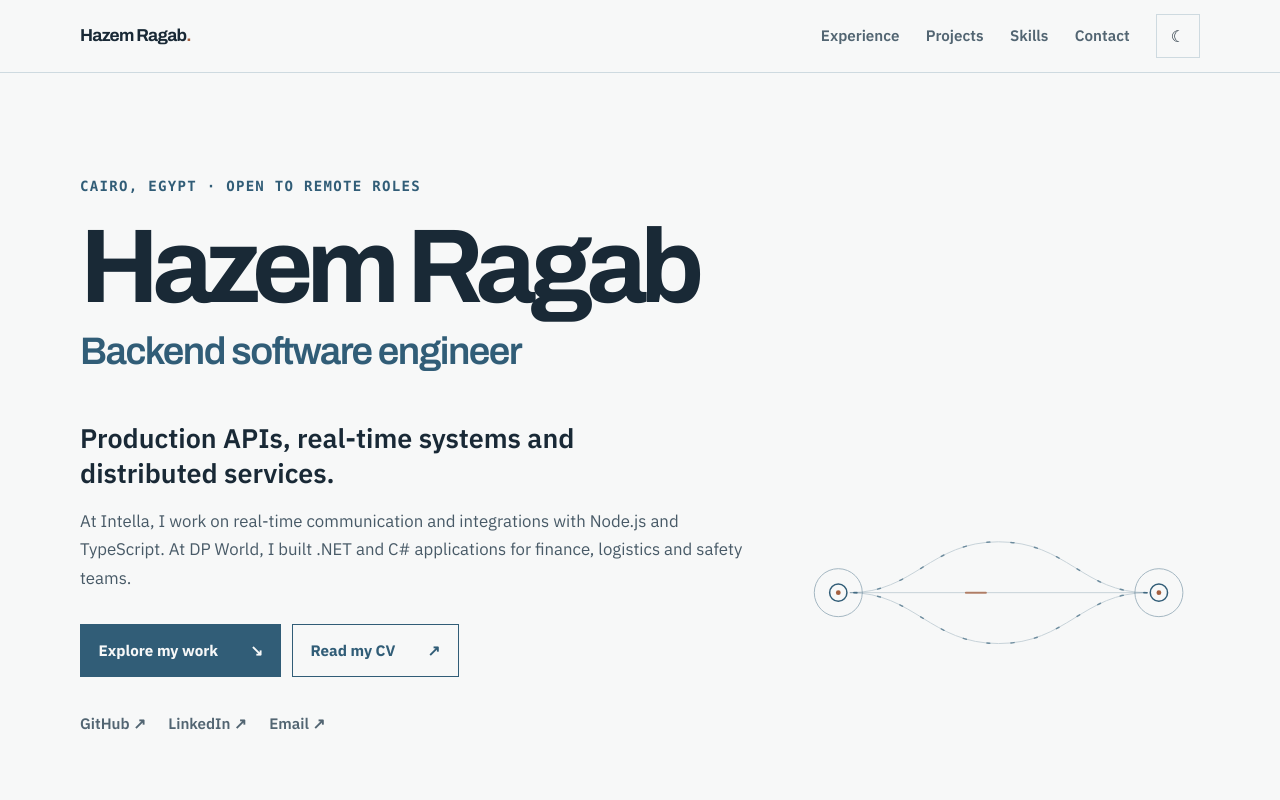
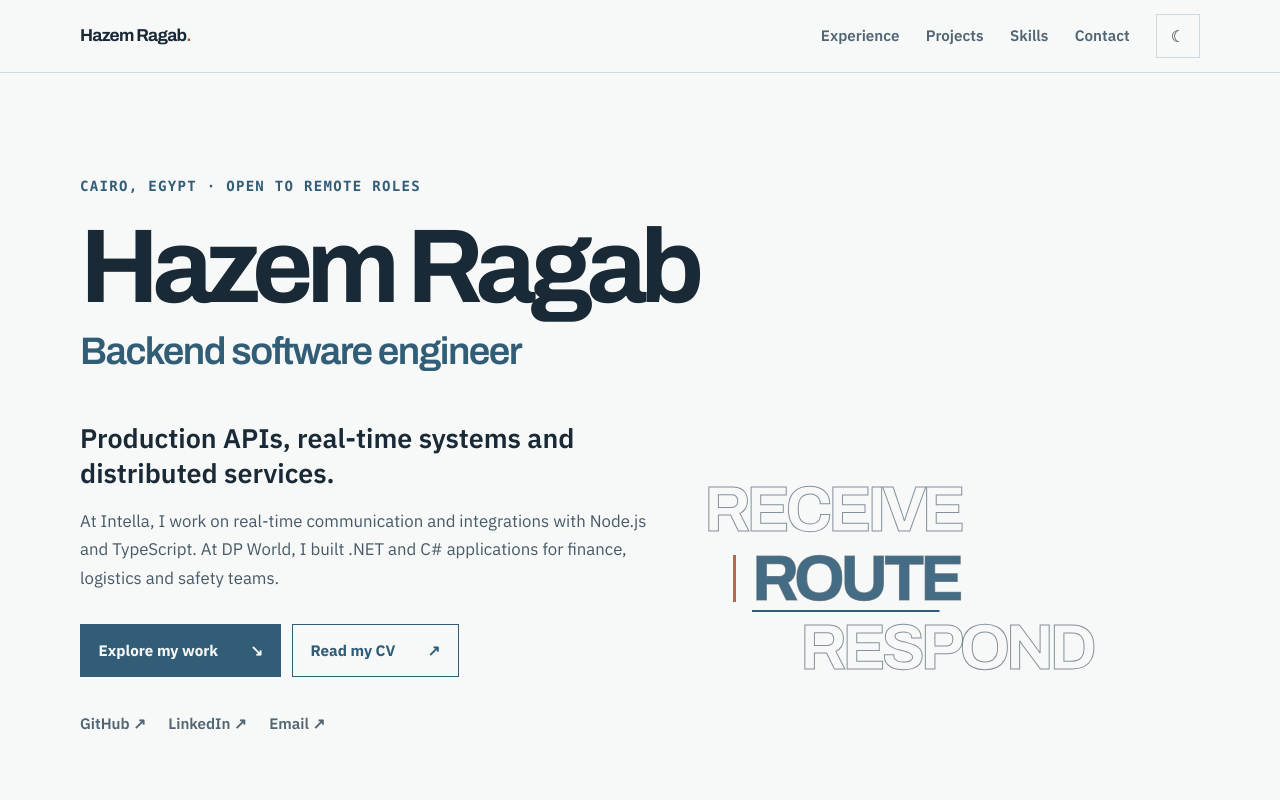
Before and after one commit to rhazem13/hazemportfolio-frontend, an Angular app: page / in a window 1280 px wide. Shown: the top 800 px of the page. Built offline with nearby package versions, Linux system fonts and the light colour scheme.

Commit message:
Replace hero signal with typographic backend flow

```diff
--- a/src/app/components/hero/hero.component.html
+++ b/src/app/components/hero/hero.component.html
@@ -4,8 +4,14 @@
       <p class="hero-eyebrow">Cairo, Egypt · Open to remote roles</p>
       <h1 id="hero-heading">Hazem Ragab</h1>
       <p class="hero-role">Backend software engineer</p>
+      <div class="hero-body">
         <p class="hero-title">Production APIs, real-time systems and distributed services.</p>
         <p class="hero-description">At Intella, I work on real-time communication and integrations with Node.js and TypeScript. At DP World, I built .NET and C# applications for finance, logistics and safety teams.</p>
+        <div class="hero-motion" role="img" aria-label="An animated backend flow: receive, route, respond.">
+          <div class="motion-word motion-receive" aria-hidden="true">Receive</div>
+          <div class="motion-word motion-route" aria-hidden="true"><span>Ro</span><span>ute</span></div>
+          <div class="motion-word motion-respond" aria-hidden="true">Respond</div>
+        </div>
         <div class="hero-actions">
           <a href="#experience" class="hero-action primary">Explore my work <span aria-hidden="true">↘</span></a>
           <a href="/assets/Hazem_Ragab_Resume.pdf" class="hero-action secondary" target="_blank" rel="noopener noreferrer">Read my CV <span aria-hidden="true">↗</span></a>
@@ -16,20 +22,6 @@
           <a href="mailto:h.ragab.dev@gmail.com">Email <span aria-hidden="true">↗</span></a>
         </nav>
       </div>
-    <svg class="hero-signal" viewBox="0 0 420 216" fill="none" aria-hidden="true">
-      <path class="signal-track" d="M55 108C122 108 139 55 210 55S298 108 365 108" />
-      <path class="signal-track" d="M55 108H365" />
-      <path class="signal-track" d="M55 108C122 108 139 161 210 161S298 108 365 108" />
-      <path class="signal-flow" d="M55 108C122 108 139 55 210 55S298 108 365 108" />
-      <path class="signal-flow signal-flow-bottom" d="M55 108C122 108 139 161 210 161S298 108 365 108" />
-      <path class="signal-packet" d="M55 108H365" />
-      <path class="signal-packet signal-packet-later" d="M55 108H365" />
-      <circle class="signal-ring" cx="43" cy="108" r="25" />
-      <circle class="signal-ring" cx="377" cy="108" r="25" />
-      <circle class="signal-node" cx="43" cy="108" r="9" />
-      <circle class="signal-node" cx="377" cy="108" r="9" />
-      <circle class="signal-core" cx="43" cy="108" r="2.5" />
-      <circle class="signal-core" cx="377" cy="108" r="2.5" />
-    </svg>
+    </div>
   </div>
 </section>
--- a/src/app/components/hero/styles/hero.component.scss
+++ b/src/app/components/hero/styles/hero.component.scss
@@ -1,31 +1,45 @@
 .hero { padding: clamp(4rem, 8vw, 7.5rem) 0 clamp(4rem, 7vw, 6rem); }
-.hero .container { position: relative; }
-.hero-copy { max-width: 56rem; }
-.hero-signal { position: absolute; right: 0; bottom: 2.5rem; width: min(36%, 26.25rem); height: auto; overflow: visible; color: var(--accent-color); }
-.signal-track, .signal-flow, .signal-packet, .signal-ring, .signal-node { vector-effect: non-scaling-stroke; stroke: currentColor; }
-.signal-track { stroke-width: 1; opacity: .24; }
-.signal-flow { stroke-width: 1.5; stroke-linecap: round; stroke-dasharray: 3 21; opacity: .62; animation: signal-flow 12s linear infinite; }
-.signal-flow-bottom { animation-delay: -6s; }
-.signal-packet { stroke: var(--signal-color); stroke-width: 2; stroke-linecap: round; stroke-dasharray: 20 615; opacity: .75; animation: signal-packet 7s linear infinite; }
-.signal-packet-later { animation-delay: -3.5s; }
-.signal-ring { stroke-width: 1; opacity: .42; }
-.signal-node { fill: var(--background-color); stroke-width: 1.5; }
-.signal-core { fill: var(--signal-color); }
-@keyframes signal-flow { to { stroke-dashoffset: -240; } }
-@keyframes signal-packet { from { stroke-dashoffset: 20; } to { stroke-dashoffset: -615; } }
+.hero-body { display: grid; grid-template-columns: minmax(0, 1fr) minmax(0, 31rem); grid-template-areas: "title motion" "description motion" "actions motion" "social motion"; column-gap: clamp(2rem, 4vw, 4rem); margin-top: clamp(2rem, 4vw, 3rem); }
+.hero-motion { grid-area: motion; align-self: center; width: 100%; display: flex; flex-direction: column; gap: .25rem; padding: .5rem 0; }
+.motion-word { position: relative; width: max-content; max-width: 100%; color: transparent; font-family: var(--font-display); font-size: clamp(3rem, 5vw, 5rem); font-weight: 700; letter-spacing: -.07em; line-height: 1.02; text-transform: uppercase; -webkit-text-stroke: 1px color-mix(in srgb, var(--text-secondary), transparent 30%); }
+.motion-word::before { position: absolute; top: .14em; bottom: .14em; left: -.3em; width: .045em; background: var(--signal-color); content: ''; opacity: 0; }
+.motion-word::after { position: absolute; right: 0; bottom: -.08rem; left: 0; height: .12rem; background: var(--accent-color); content: ''; transform: scaleX(0); transform-origin: left; }
+.motion-receive { animation: word-receive 8s ease-in-out infinite; }
+.motion-route { margin-left: clamp(1.25rem, 4vw, 3rem); animation: word-route 8s ease-in-out infinite; }
+.motion-route span { display: inline-block; }
+.motion-route span:first-child { animation: route-upper 8s ease-in-out infinite; }
+.motion-route span:last-child { animation: route-lower 8s ease-in-out infinite; }
+.motion-respond { margin-left: clamp(2.5rem, 8vw, 6rem); animation: word-respond 8s ease-in-out infinite; }
+.motion-receive::before { animation: marker-receive 8s ease-in-out infinite; }
+.motion-route::before { animation: marker-route 8s ease-in-out infinite; }
+.motion-respond::before { animation: marker-respond 8s ease-in-out infinite; }
+.motion-receive::after { animation: line-receive 8s ease-in-out infinite; }
+.motion-route::after { animation: line-route 8s ease-in-out infinite; }
+.motion-respond::after { animation: line-respond 8s ease-in-out infinite; }
+@keyframes word-receive { 0%, 27% { color: var(--accent-color); } 34%, 100% { color: transparent; } }
+@keyframes word-route { 0%, 29%, 68%, 100% { color: transparent; } 36%, 61% { color: var(--accent-color); } }
+@keyframes word-respond { 0%, 63%, 100% { color: transparent; } 71%, 96% { color: var(--accent-color); } }
+@keyframes route-upper { 0%, 35%, 62%, 100% { transform: translate(0, 0); } 44%, 52% { transform: translate(-.08em, -.14em); } }
+@keyframes route-lower { 0%, 35%, 62%, 100% { transform: translate(0, 0); } 44%, 52% { transform: translate(.1em, .14em); } }
+@keyframes marker-receive { 0%, 27% { opacity: 1; } 34%, 100% { opacity: 0; } }
+@keyframes marker-route { 0%, 29%, 68%, 100% { opacity: 0; } 36%, 61% { opacity: 1; } }
+@keyframes marker-respond { 0%, 63%, 100% { opacity: 0; } 71%, 96% { opacity: 1; } }
+@keyframes line-receive { 0% { transform: scaleX(0); } 21%, 27% { transform: scaleX(1); } 34%, 100% { transform: scaleX(0); } }
+@keyframes line-route { 0%, 32% { transform: scaleX(0); } 56%, 61% { transform: scaleX(1); } 68%, 100% { transform: scaleX(0); } }
+@keyframes line-respond { 0%, 66% { transform: scaleX(0); } 89%, 96% { transform: scaleX(1); } 100% { transform: scaleX(0); } }
 .hero-eyebrow { color: var(--accent-color); font-family: var(--font-utility); font-size: .88rem; font-weight: 700; letter-spacing: .09em; text-transform: uppercase; }
 h1 { margin-top: 1.3rem; font-family: var(--font-display); font-size: clamp(4rem, 8.2vw, 7.8rem); font-weight: 700; letter-spacing: -.065em; line-height: .92; text-wrap: balance; }
 .hero-role { margin-top: .8rem; color: var(--accent-color); font-family: var(--font-display); font-size: clamp(1.55rem, 3vw, 2.7rem); font-weight: 600; letter-spacing: -.04em; line-height: 1.15; }
-.hero-title { max-width: 36ch; margin-top: clamp(2rem, 4vw, 3rem); font-size: clamp(1.35rem, 2.1vw, 1.75rem); font-weight: 600; line-height: 1.3; text-wrap: pretty; }
-.hero-description { max-width: 42rem; margin-top: 1rem; color: color-mix(in srgb, var(--text-secondary), var(--text-color) 18%); font-size: 1.05rem; line-height: 1.7; }
+.hero-title { grid-area: title; max-width: 36ch; font-size: clamp(1.35rem, 2.1vw, 1.75rem); font-weight: 600; line-height: 1.3; text-wrap: pretty; }
+.hero-description { grid-area: description; max-width: 42rem; margin-top: 1rem; color: color-mix(in srgb, var(--text-secondary), var(--text-color) 18%); font-size: 1.05rem; line-height: 1.7; }
 .hero-actions, .hero-social { display: flex; flex-wrap: wrap; align-items: center; }
-.hero-actions { gap: .65rem; margin-top: 2rem; }
+.hero-actions { grid-area: actions; gap: .65rem; margin-top: 2rem; }
 .hero-action { display: inline-flex; min-height: 3.3rem; align-items: center; justify-content: space-between; gap: 2rem; padding: .7rem 1.1rem; border: 1px solid var(--accent-color); color: var(--accent-color); font-size: .95rem; font-weight: 700; text-decoration: none; transition: background-color 180ms ease, color 180ms ease, border-color 180ms ease; }
 .hero-action.primary { background: var(--accent-color); color: var(--background-color); }
 .hero-action:hover { border-color: var(--text-color); background: var(--text-color); color: var(--background-color); }
-.hero-social { gap: 1.4rem; margin-top: 2.1rem; }
+.hero-social { grid-area: social; gap: 1.4rem; margin-top: 2.1rem; }
 .hero-social a { color: var(--text-secondary); font-size: .95rem; font-weight: 600; text-decoration: none; }
 .hero-social a:hover { color: var(--accent-color); text-decoration: underline; }
-@media (max-width: 1140px) { .hero-signal { position: static; display: block; width: min(100%, 26.25rem); margin-top: 2rem; } }
-@media (max-width: 520px) { .hero { padding-top: 3.2rem; padding-bottom: 3.25rem; } h1 { font-size: clamp(3.5rem, 15vw, 5rem); } .hero-role { font-size: 1.55rem; } .hero-actions { align-items: stretch; } .hero-action { flex: 1 1 100%; } .hero-signal { margin-top: .25rem; } }
-@media (prefers-reduced-motion: reduce) { .signal-flow, .signal-packet { animation: none; } .signal-packet-later { stroke-dashoffset: -170; } }
+@media (max-width: 1080px) { .hero-body { display: flex; flex-direction: column; align-items: flex-start; } .hero-motion { width: min(100%, 35rem); margin-top: 1.5rem; } .hero-actions { margin-top: 1.5rem; } }
+@media (max-width: 520px) { .hero { padding-top: 3.2rem; padding-bottom: 3.25rem; } h1 { font-size: clamp(3.5rem, 15vw, 5rem); } .hero-role { font-size: 1.55rem; } .hero-actions { order: 1; width: 100%; align-items: stretch; margin-top: 1.5rem; } .hero-action { flex: 1 1 100%; } .hero-social { order: 2; margin-top: 1.5rem; } .hero-motion { order: 3; gap: 0; margin-top: 2rem; } .motion-word { font-size: 2.5rem; } .motion-route { margin-left: 1.25rem; } .motion-respond { margin-left: 2.5rem; } }
+@media (prefers-reduced-motion: reduce) { .motion-word, .motion-route span { animation: none; } .motion-word { color: var(--accent-color); } .motion-word::before, .motion-word::after { animation: none; } }
```
Lines whose indentation alone changed are shown as unchanged.
